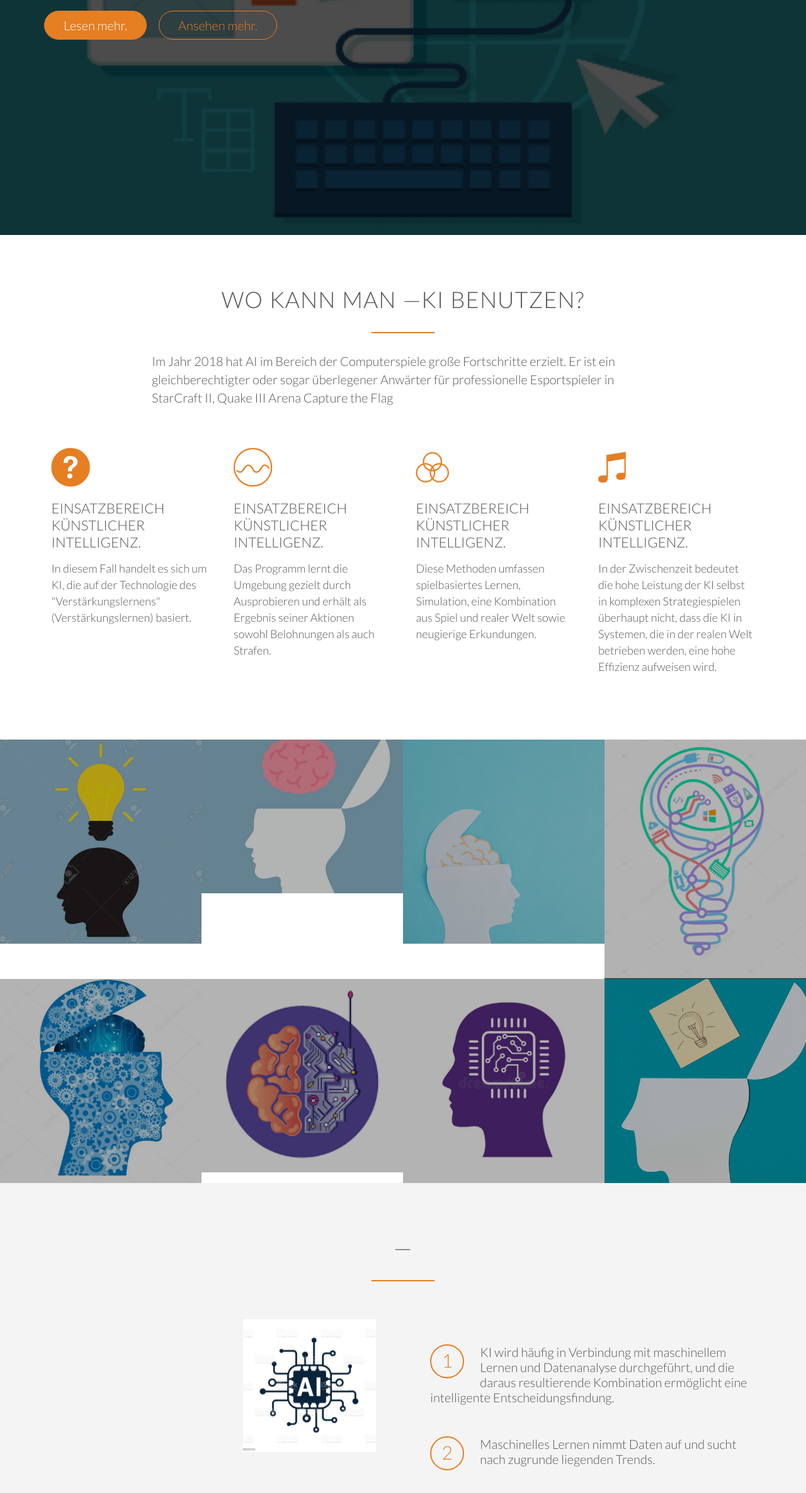
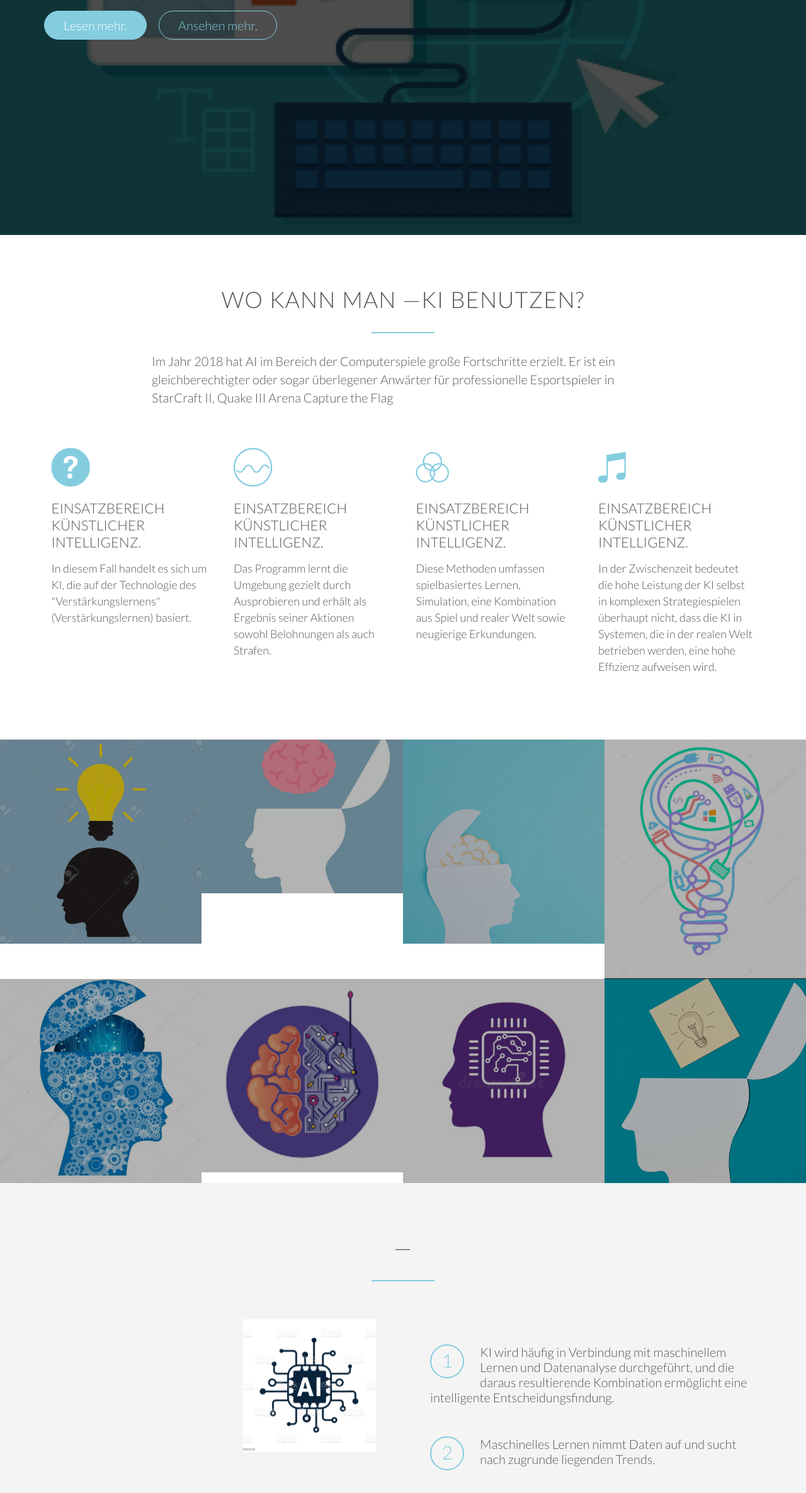
Before and after one commit to begrifki/begrifki.github.io, a plain HTML site: page index.html in a window 1280 px wide. Shown: the part 427-2797 px from the top of the page at 63% size. Drawn offline with nearby package versions, Linux system fonts and the light colour scheme; a script that the page names is missing; files whose address does not match are found by name.

Commit message:
Add files via upload

```diff
--- a/resources/css/style.css
+++ b/resources/css/style.css
@@ -1,5 +1,5 @@
 /*
-Orange color: #e67e22
+Orange color: #84cddf
 
 */
 
@@ -85,7 +85,7 @@ h3 {
 h2:after {
     display: block;
     height: 2px;
-    background-color: #e67e22;
+    background-color: #84cddf;
     content: " ";
     width: 100px;
     margin: 0 auto;
@@ -109,7 +109,7 @@ h2:after {
 .icon-big {
     font-size: 350%;
     display: block;
-    color: #e67e22;
+    color: #84cddf;
     margin-bottom: 10px;
 }
 
@@ -117,7 +117,7 @@ h2:after {
     display: inline-block;
     width: 30px;
     text-align: center;
-    color: #e67e22;
+    color: #84cddf;
     font-size: 120%;
     margin-right: 10px;
 
@@ -131,10 +131,10 @@ h2:after {
 
 a:link,
 a:visited {
-    color: #e67e22;
+    color: #84cddf;
     text-decoration: none;
     padding-bottom: 1px;
-    border-bottom: 1px solid #e67e22;
+    border-bottom: 1px solid #84cddf;
     -webkit-transition: border-bottom 0.2s, color 0.2s;
     transition: border-bottom 0.2s, color 0.2s;
 }
@@ -161,33 +161,33 @@ input[type=submit] {
 .btn-full:link,
 .btn-full:visited,
 input[type=submit] {
-    background-color: #e67e22;
-    border: 1px solid #e67e22;
+    background-color: #84cddf;
+    border: 1px solid #84cddf;
     color: #fff;
     margin-right: 15px;
 }
 
 .btn-ghost:link,
 .btn-ghost:visited {
-    border: 1px solid #e67e22;
-    color: #e67e22;
+    border: 1px solid #84cddf;
+    color: #84cddf;
 }
 
 .btn:hover,
 .btn:active,
 input[type=submit]:hover,
 input[type=submit]:active {
-    background-color: #cf6d17;
+    background-color: #84cddf;
 }
 
 .btn-full:hover,
 .btn-full:active {
-    border: 1px solid #cf6d17;
+    border: 1px solid #84cddf;
 }
 
 .btn-ghost:hover,
 .btn-ghost:active {
-    border: 1px solid #cf6d17;
+    border: 1px solid #84cddf;
     color: #fff;
 }
 
@@ -256,7 +256,7 @@ header {
 
 .main-nav li a:hover,
 .main-nav li a:active {
-    border-bottom: 2px solid #e67e22;
+    border-bottom: 2px solid #84cddf;
 }
 
 
@@ -388,11 +388,11 @@ header {
 }
 
 .works-step div {
-    color: #e67e22;
+    color: #84cddf;
     font-size: 150%;
     height: 54px;
     width: 54px;
-    border: 2px solid #e67e22;
+    border: 2px solid #84cddf;
     border-radius: 50%;
     display: inline-block;
     text-align: center;
@@ -508,7 +508,7 @@ cite img {
     font-size: 300%;
     margin-bottom: 10px;
     font-weight: 100;
-    color: #e67e22;
+    color: #84cddf;
 }
 
 .plan-price span {
```
